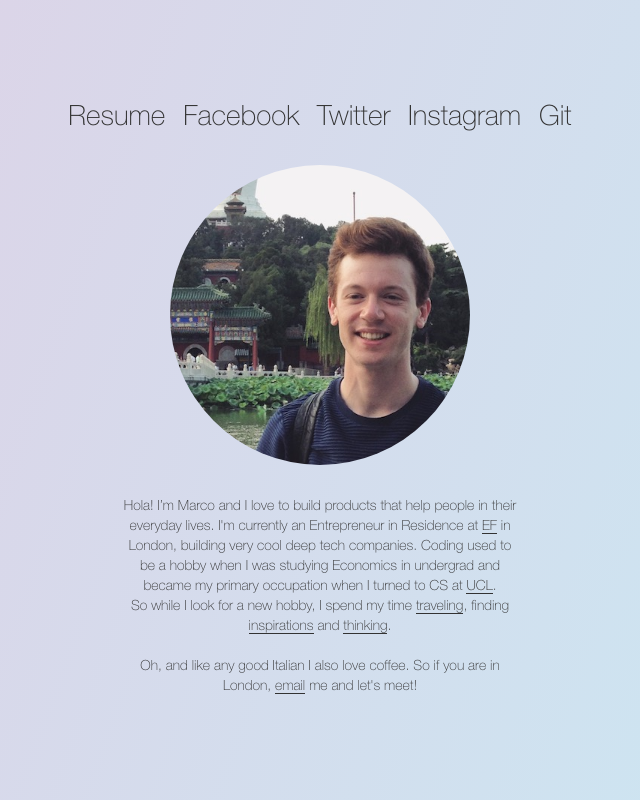
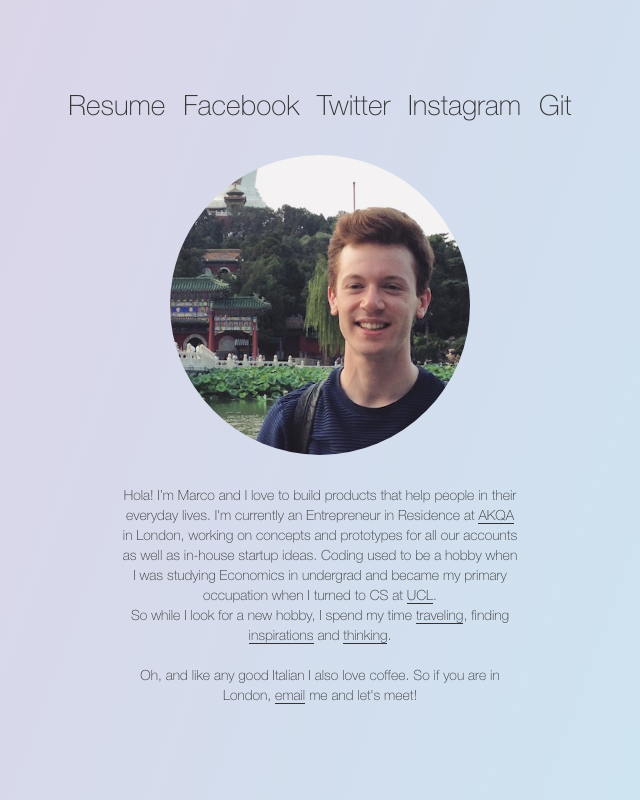
Before and after one commit to marcogreselin/marcogreselin.github.io, a plain HTML site: page index.html in a window 1280 px wide. Shown: the whole page, without its empty margins (320-960 px from the left). Drawn offline with nearby package versions, Linux system fonts and the light colour scheme.

Commit message:
Update index.html
AKQA

```diff
--- a/index.html
+++ b/index.html
@@ -31,7 +31,7 @@
             </div>
             <img src="img/marco.jpg" alt="Hello World!">
             <div class="welcome">
-                Hola! I’m Marco and I love to build products that help people in their everyday lives. I'm currently an Entrepreneur in Residence at <a href="https://www.joinef.com/">EF</a> in London, building very cool deep tech companies. Coding used to be a hobby when I was studying Economics in undergrad and became my primary occupation when I turned to CS at <a href="http://www.ucl.ac.uk/">UCL</a>.
+                Hola! I’m Marco and I love to build products that help people in their everyday lives. I'm currently an Entrepreneur in Residence at <a href="http://www.akqa.com/">AKQA</a> in London, working on concepts and prototypes for all our accounts as well as in-house startup ideas. Coding used to be a hobby when I was studying Economics in undergrad and became my primary occupation when I turned to CS at <a href="http://www.ucl.ac.uk/">UCL</a>.
                 <br>So while I look for a new hobby, I spend my time <a href="https://www.instagram.com/marcogreselin">traveling</a>, finding <a href="http://wearethegifers.tumblr.com/">inspirations</a> and <a href="https://vimeo.com/5189134">thinking</a>.
                 <p>Oh, and like any good Italian I also love coffee. So if you are in London, <a href="mailto:marcogreselin@me.com?subject=Coffeeeeee">email</a> me and let's meet!</p>
             </div>
```
